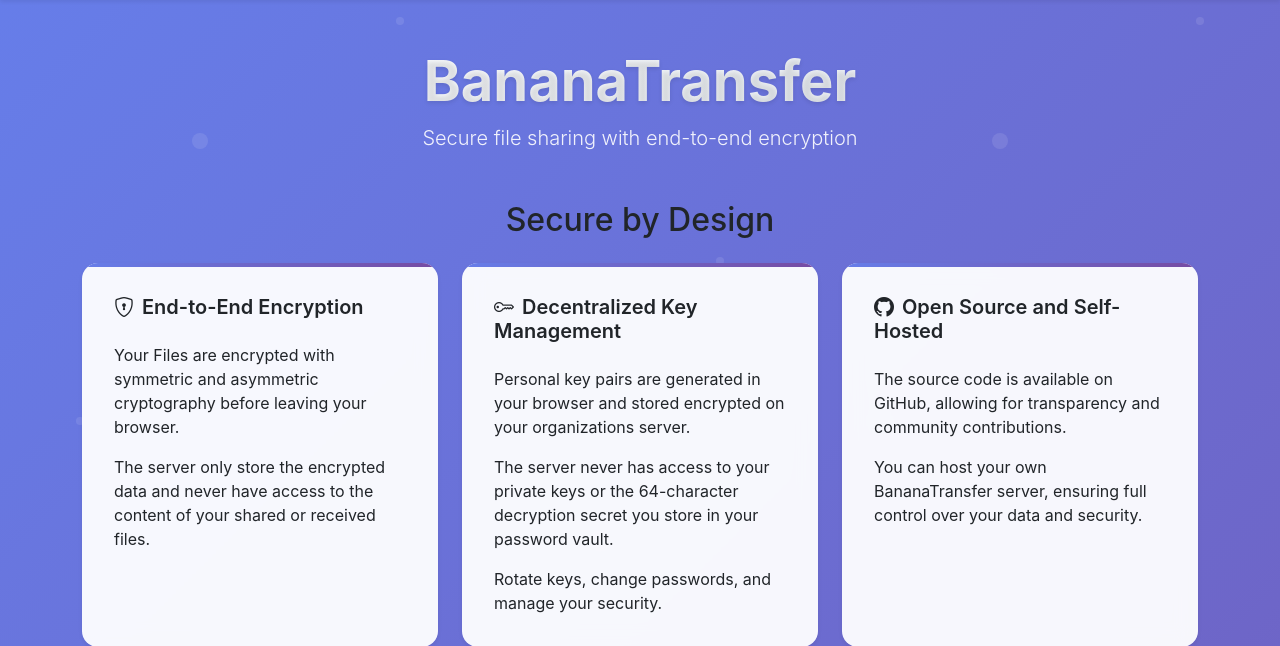
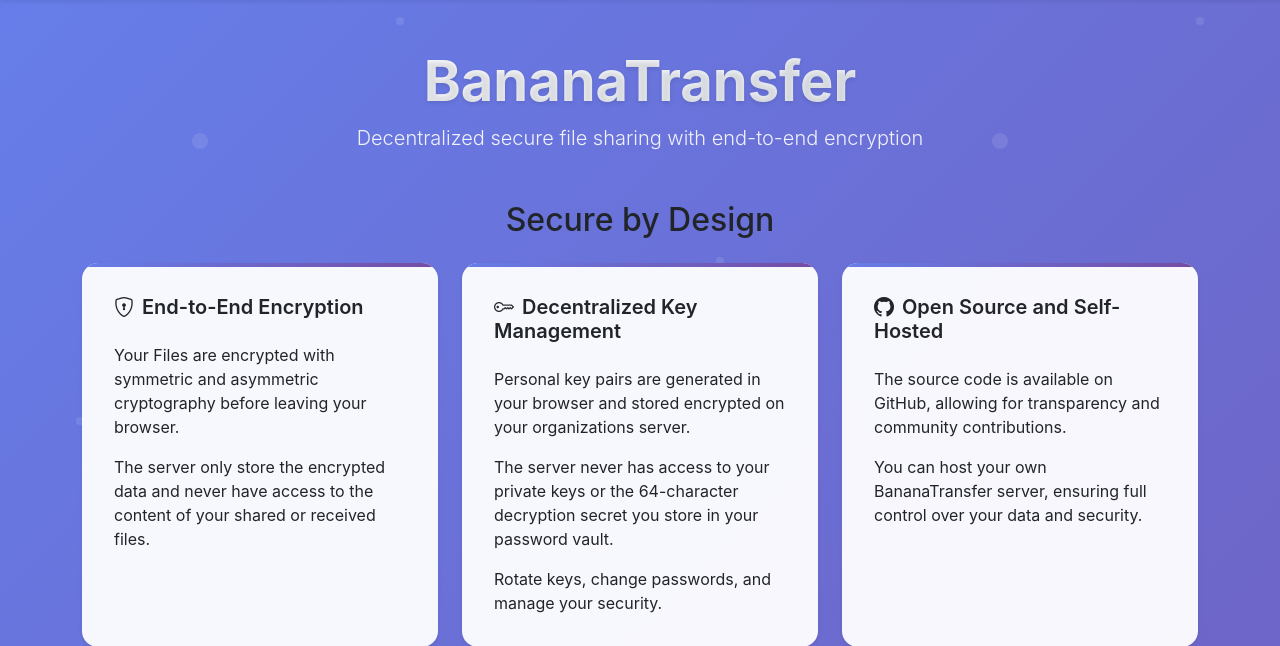
Before and after one commit to BananaTransfer/BananaTransfer, a Node project: template views/index.pug in a window 1280 px wide. Shown: the part 59-705 px from the top of the page. Run offline with Node 20 templates, Linux system fonts and the light colour scheme; the template is opened without the code that fills it, so the values that code supplies are empty.

Commit message:
add keyword decentralized in landing page

```diff
--- a/views/index.pug
+++ b/views/index.pug
@@ -26,7 +26,7 @@
     main.container.mt-5
       section.text-center.mb-5
         h1.display-4 BananaTransfer
-        p.lead Secure file sharing with end-to-end encryption
+        p.lead Decentralized secure file sharing with end-to-end encryption
 
       // Secure by Design
       section.mb-5
```
